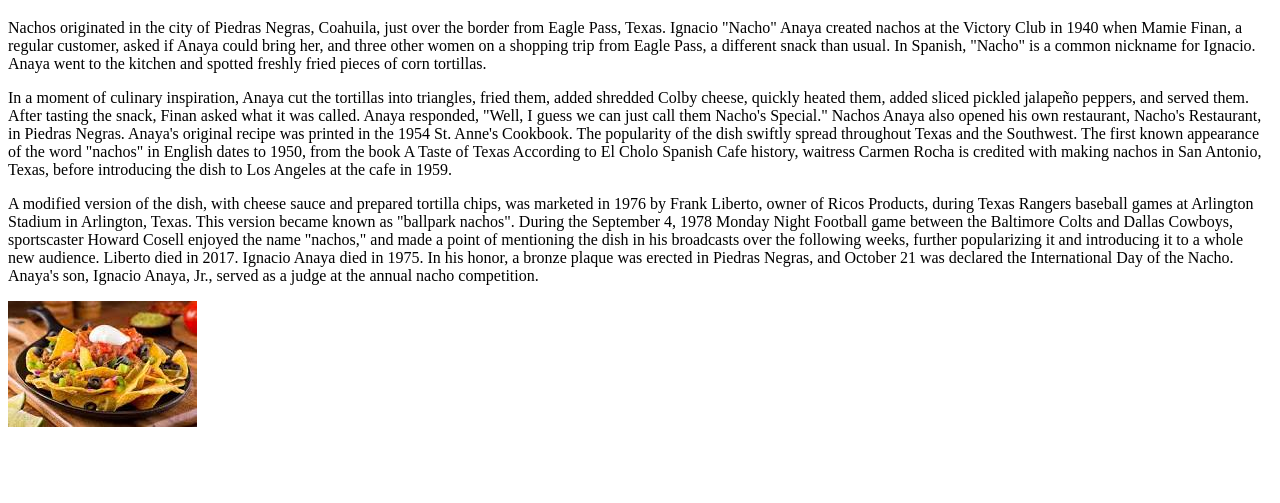
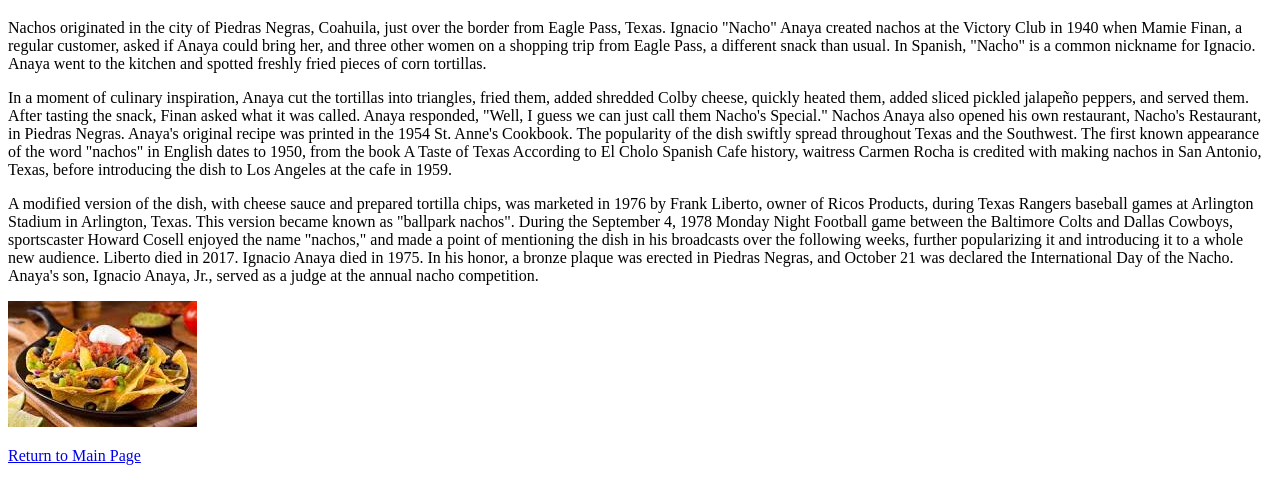
Before and after one commit to maikokong/odin_recipes_mk, a plain HTML site: page files/about.html in a window 1280 px wide. Shown: the part 61-564 px from the top of the page. Drawn offline with Linux system fonts and the light colour scheme.

Commit message:
about.html

```diff
--- a/files/about.html
+++ b/files/about.html
@@ -27,5 +27,9 @@
 
     <img src="nachos.jpeg">
 
+    <p>
+        <a href="../index.html">Return to Main Page</a>
+    </p>
+
 </body>
 </html>
```
